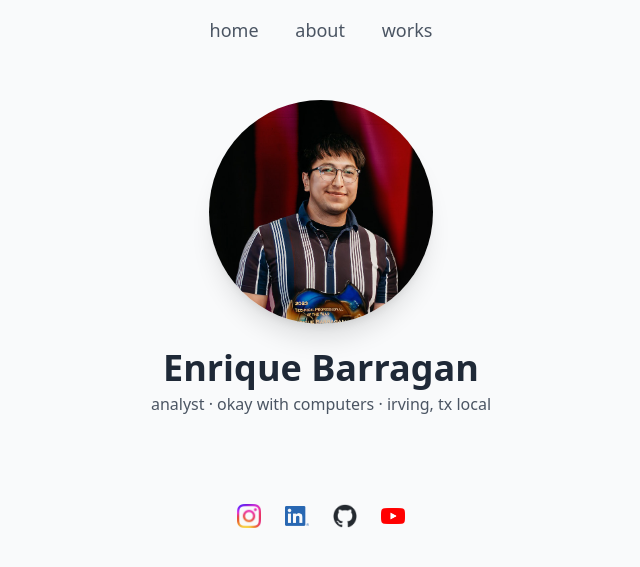
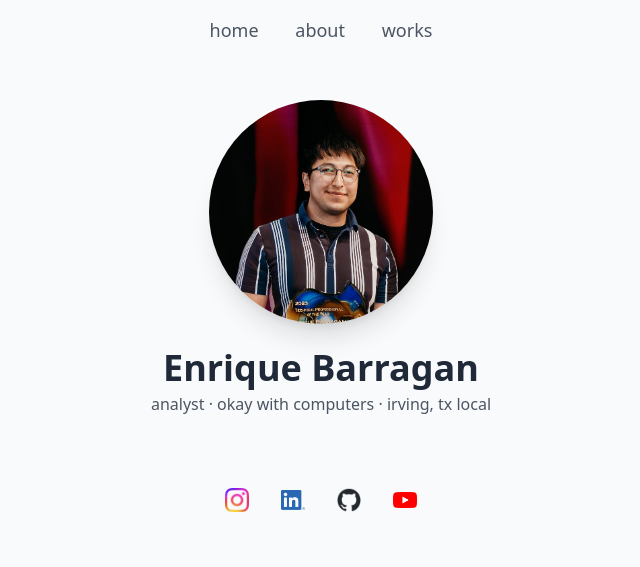
Before and after one commit to enriquebarragan/enriquebarragan.github.io, a Jekyll site: the page built from index.md, in a window 1280 px wide. Shown: the top 567 px of the page, without its empty margins (319-959 px from the left). Built offline with Jekyll 4.4.1, drawn with Linux system fonts in a browser that asks for light colours; nearby versions of some CDN libraries.

Commit message:
Update home.html

```diff
--- a/_layouts/home.html
+++ b/_layouts/home.html
@@ -20,7 +20,7 @@
         </div>
 
         <div
-          class="mx-auto max-w-xl px-4 pt-4 py-2 pb-6 text-center space-y-1">
+          class="mx-auto max-w-xl px-4 pt-4 py-2 pb-4 text-center space-y-1">
           <h1 class="text-4xl font-extrabold font-sans">
             Enrique Barragan
           </h1>
@@ -31,7 +31,7 @@
       </main>
     </div>
 
-    <div class="flex justify-center items-center p-4 gap-6 [&_img]:w-6 [&_img]:h-auto">
+    <div class="flex justify-center items-center p-2 gap-8 [&_img]:w-6 [&_img]:h-auto">
       {% include socials.html %}
     </div>
   </body>
```
